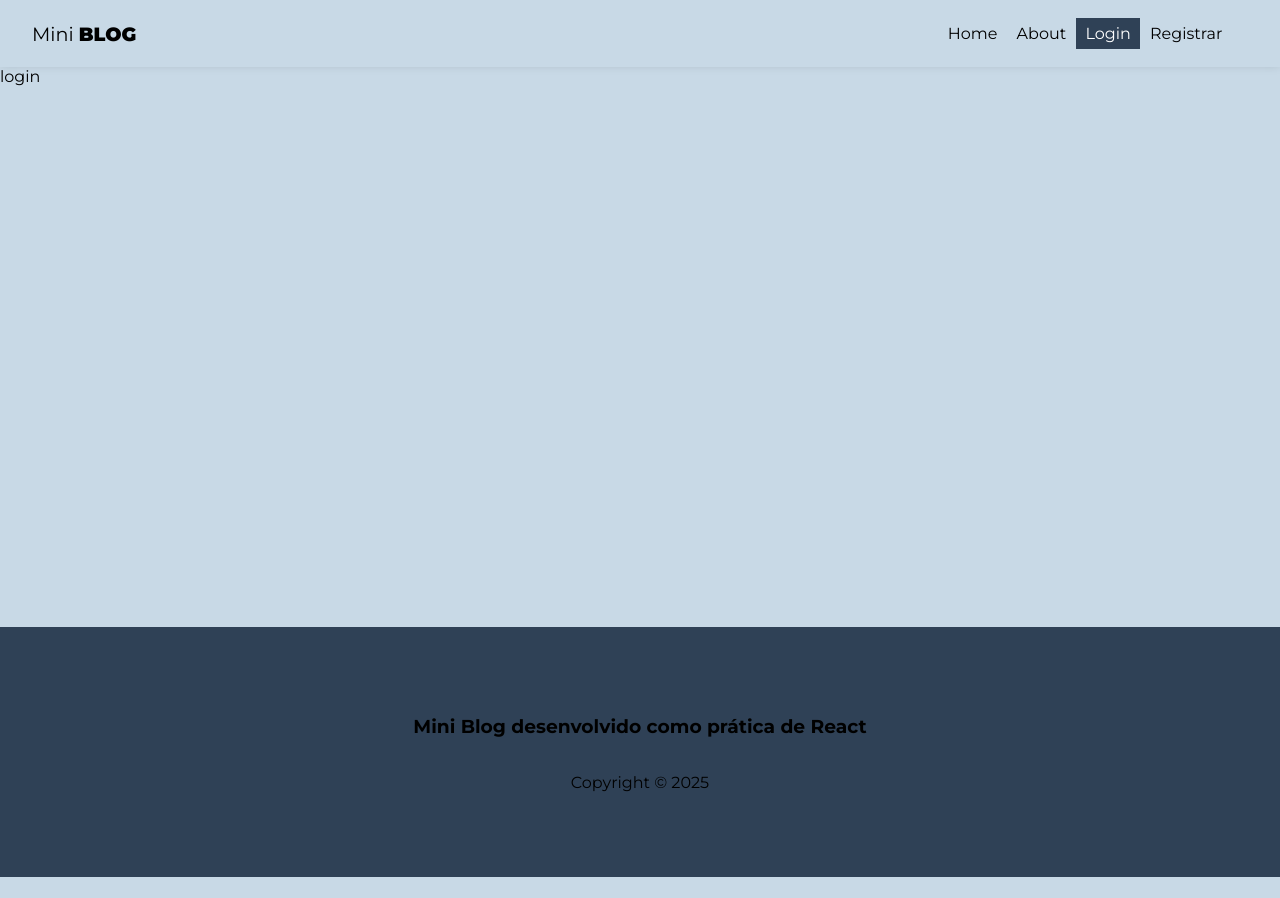
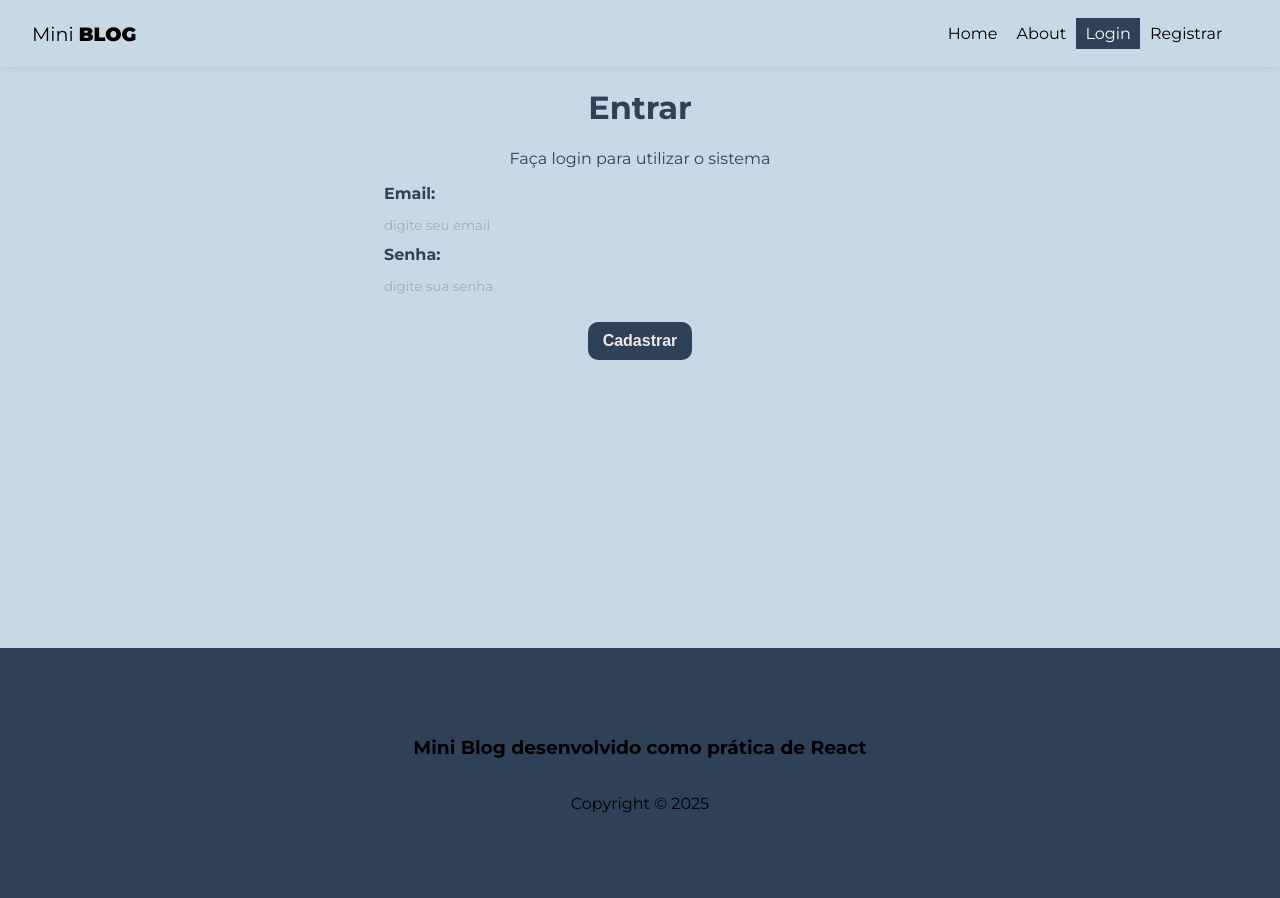
Before and after one commit to Isa-codelab/miniblog, a React (Vite) app: page /login in a window 1280 px wide. Before the commit the page ends 877 px from the top, so only its background shows below. Built offline with nearby package versions, Linux system fonts and the light colour scheme; no server answers.

Commit message:
feat: add login

```diff
--- a/src/hooks/useAuthentication.jsx
+++ b/src/hooks/useAuthentication.jsx
@@ -73,7 +73,34 @@
     };
 
     const logout = () => {
+        checkIfIsCancelled();
         signOut(auth);
+    }
+
+    const login = async(data) => {
+        checkIfIsCancelled();
+
+        setLoading(true);
+        setError(false);
+
+        try {
+            await signInWithEmailAndPassword(auth, data.email, data.password);
+            setLoading(false);
+        } catch (error) {
+            let systemErrorMessage = "";
+
+            if(error.message.includes("user-not-found")){
+                systemErrorMessage = "Usuário não encontrado";
+
+            } else if(error.message.includes("wrong-password")){
+                systemErrorMessage = "Senha incorreta";
+            } else{
+                systemErrorMessage = "Ocorreu um erro, por favor tente mais tarde";
+            }
+
+            setError(systemErrorMessage);
+            setLoading(false);
+        }
     }
 
     useEffect(() => {
@@ -85,6 +112,7 @@
         createUser,
         error,
         loading,
-        logout
+        logout,
+        login
     };
 }
--- a/src/pages/Login/login.jsx
+++ b/src/pages/Login/login.jsx
@@ -1,7 +1,72 @@
 import styles from './login.module.css';
+
+import { useState, useEffect } from 'react';
+import { useAuthentication } from '../../hooks/useAuthentication';
+
+
 const Login = () => {
+
+    const[email, setEmail] = useState('');
+    const[password, setPassword] = useState('');
+    const [error, setError] = useState('');
+
+    const{login, error: authError, loading} = useAuthentication();
+
+    const handleSubmit = async (e) => {
+
+      e.preventDefault();
+      setError("");
+
+      const user = {
+        email,
+        password
+      };
+
+      const res = await login(user);
+
+      console.log(res);
+
+    }
+
+    useEffect(() => {
+      if(authError){
+        setError(authError);
+      }
+    }, [authError]);
+
   return (
-    <div>login</div>
+    <div className={styles.login}>
+      <h1>Entrar </h1>
+      <p>Faça login para utilizar o sistema</p>
+      <form onSubmit={handleSubmit}>
+        <label>
+        <span>Email:</span>
+          <input
+          type="email"
+          name='email'
+          required
+          placeholder='digite seu email'
+          value={email}
+          onChange={(e) => setEmail(e.target.value)}
+          />
+        </label>
+
+        <label>
+        <span>Senha:</span>
+          <input
+          type="password"
+          name='password'
+          required
+          placeholder='digite sua senha'
+          value={password}
+          onChange={(e) => setPassword(e.target.value)}
+          />
+        </label>
+        {!loading && <button className='btn'>Cadastrar</button>}
+        {loading && <button className='btn' disabled>Aguarde...</button>}
+        {error && <p className="error">{error}</p>}
+      </form>
+    </div>
   )
 }
 
--- a/src/pages/Login/login.module.css
+++ b/src/pages/Login/login.module.css
@@ -0,0 +1,4 @@
+.login{
+    text-align: center;
+    color: #2f4156;
+}
```
